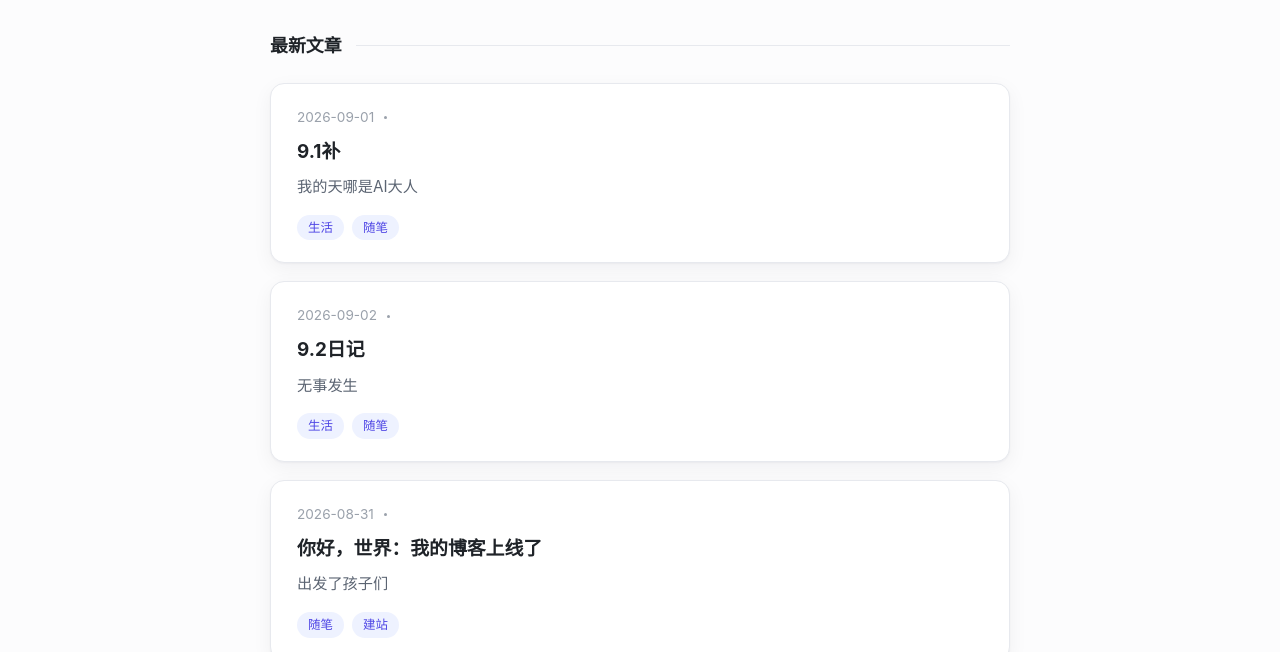
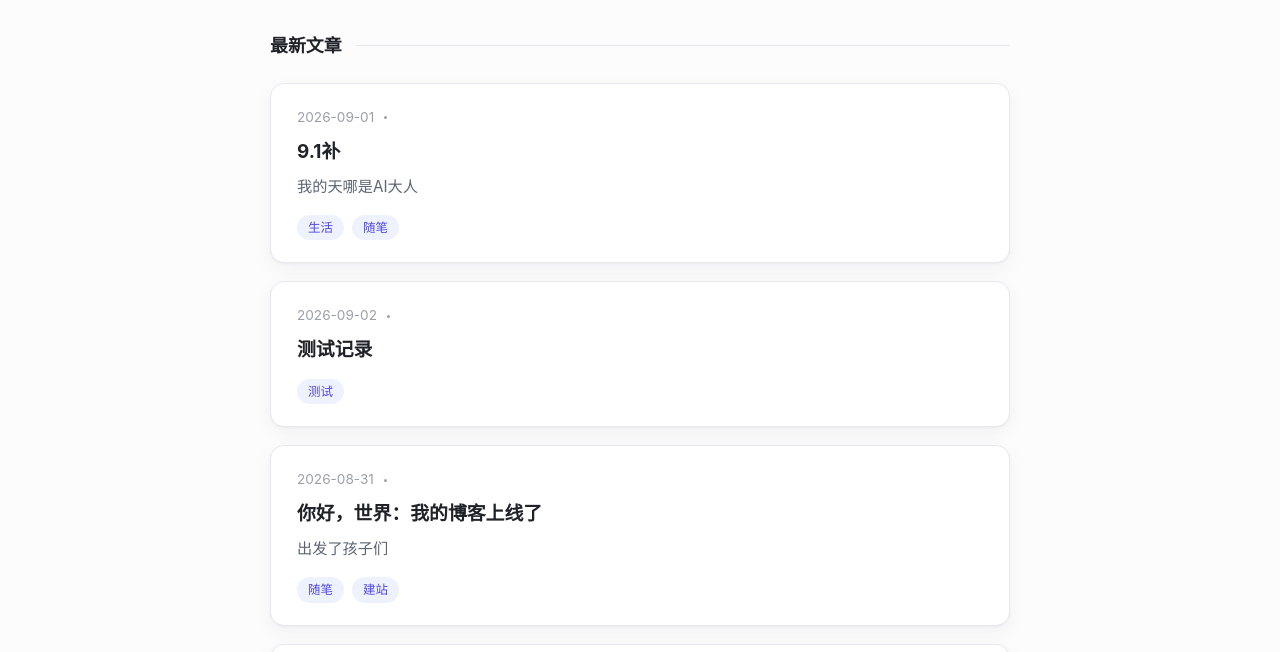
Before and after one commit to JFZJSJ/JFZJSJ.github.io, a plain HTML site: page index.html in a window 1280 px wide. Shown: the part 448-1100 px from the top of the page. Drawn offline with Linux system fonts and the light colour scheme.

Commit message:
发布：更新 index.html

```diff
--- a/index.html
+++ b/index.html
@@ -91,11 +91,10 @@
             <span>2026-09-02</span>
             <span class="dot"></span>
           </div>
-          <h3>9.2日记</h3>
-          <p class="post-excerpt">无事发生</p>
+          <h3>测试记录</h3>
+          <p class="post-excerpt"></p>
           <div class="tags">
-          <span class="tag">生活</span>
-          <span class="tag">随笔</span>
+          <span class="tag">测试</span>
           </div>
         </a>
 
```
